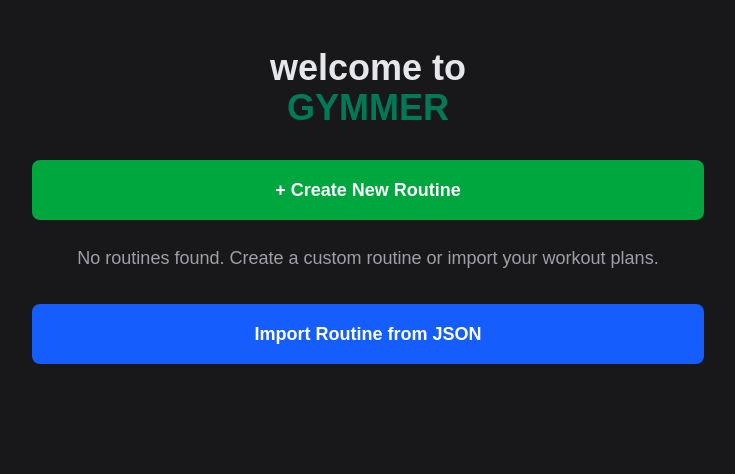
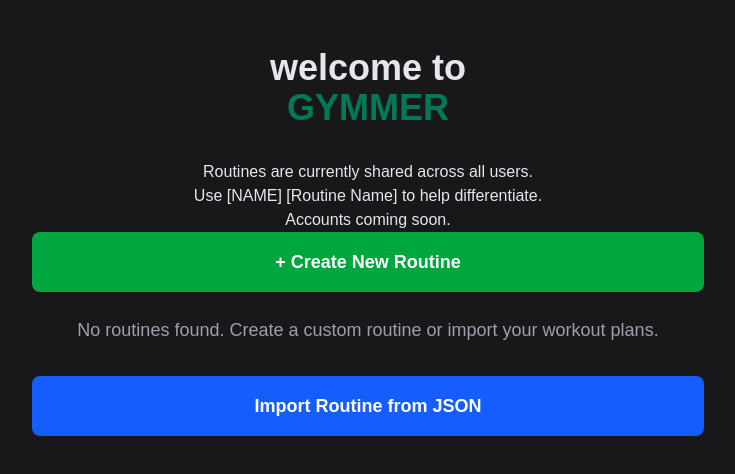
Before and after one commit to devamshroff/gymmer, a Next.js app: page / in a window 1280 px wide. Shown: the top 474 px of the page, without its empty margins (272-1007 px from the left). Built offline with nearby package versions, Linux system fonts and the light colour scheme; no server answers; the database is empty.

Commit message:
[trying again] added google auth and nextjs auth to prevent anyone from accessing

```diff
--- a/app/page.tsx
+++ b/app/page.tsx
@@ -106,6 +106,12 @@ export default function Home() {
           <span className="block text-gray-200">welcome to</span>
           <span className="text-emerald-700 font-bold">GYMMER</span>
         </h1>
+
+        <h3>
+          <span className="block text-gray-200 text-center">Routines are currently shared across all users.</span>
+          <span className="block text-gray-200 text-center">Use [NAME] [Routine Name] to help differentiate.</span>
+          <span className="block text-gray-200 text-center">Accounts coming soon.</span>
+        </h3>
 
         {/* Create New Routine Button */}
         <Link
```
